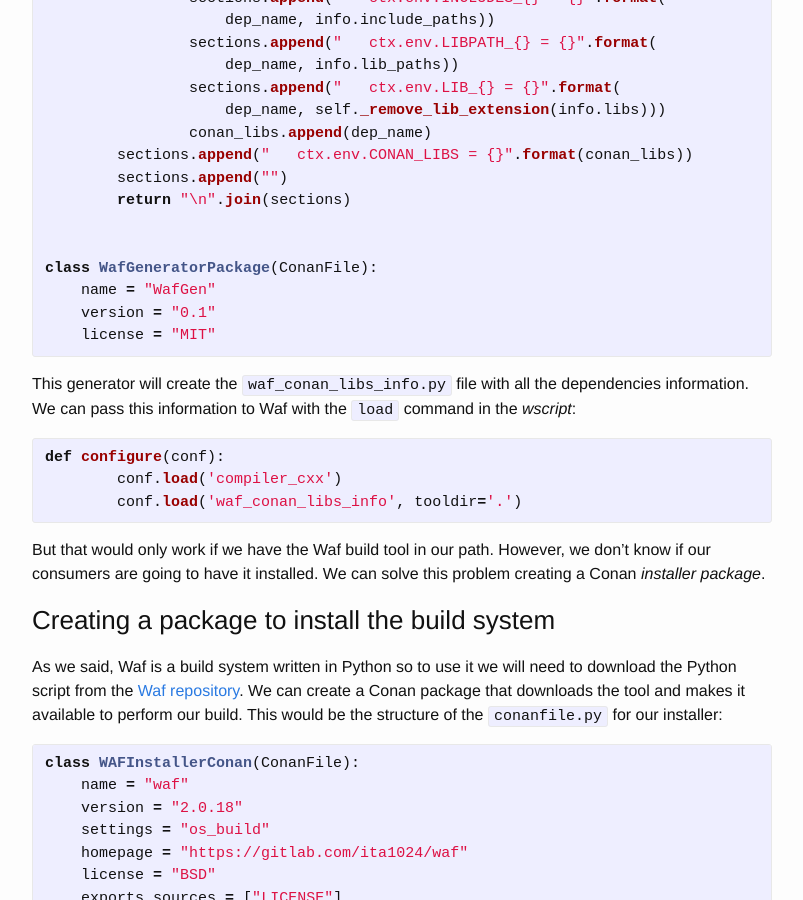
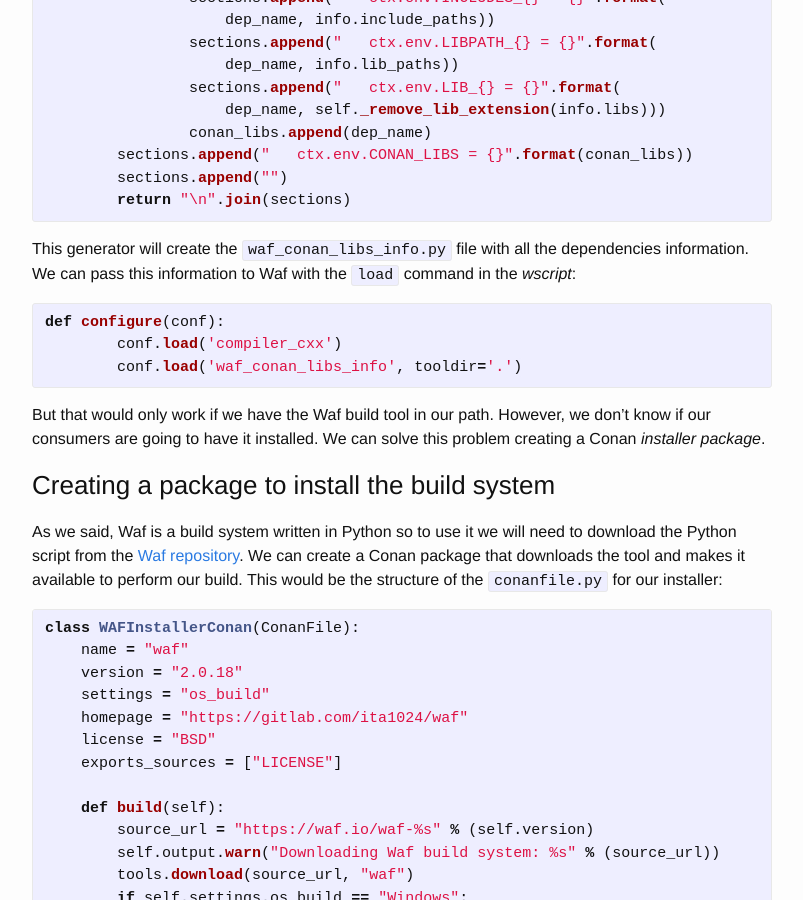
Before and after one commit to conan-io/conan-io.github.io, a Jekyll site: the page built from _posts/2019-07-24-Integrate-build-system-in-Conan.markdown, in a window 1280 px wide and 900 px high, scrolled down 2571 px. Shown: the whole window, without its empty margins (238-1041 px from the left). Built offline with Jekyll 4.4.1, drawn with Linux system fonts in a browser that asks for light colours; comment, search, counter and statistics services are not loaded.

Commit message:
remove not important code in generator

```diff
--- a/_posts/2019-07-24-Integrate-build-system-in-Conan.markdown
+++ b/_posts/2019-07-24-Integrate-build-system-in-Conan.markdown
@@ -126,12 +126,6 @@ class Waf(Generator):
         sections.append("   ctx.env.CONAN_LIBS = {}".format(conan_libs))
         sections.append("")
         return "\n".join(sections)
-
-
-class WafGeneratorPackage(ConanFile):
-    name = "WafGen"
-    version = "0.1"
-    license = "MIT"
 
 {% endhighlight %}
 
```
